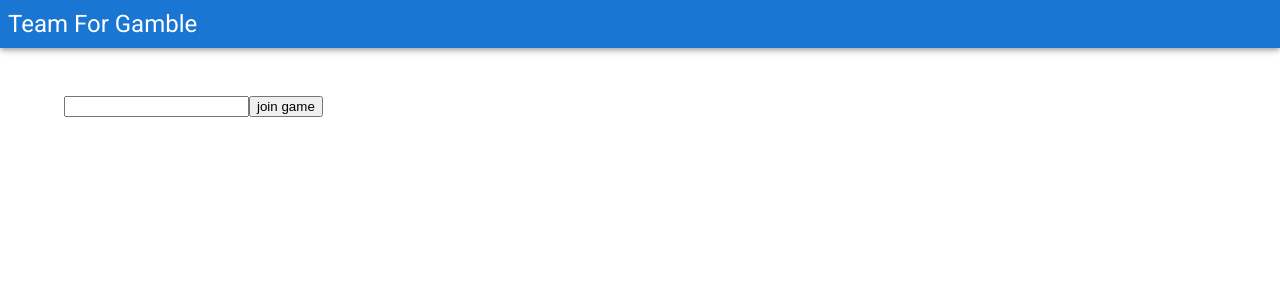
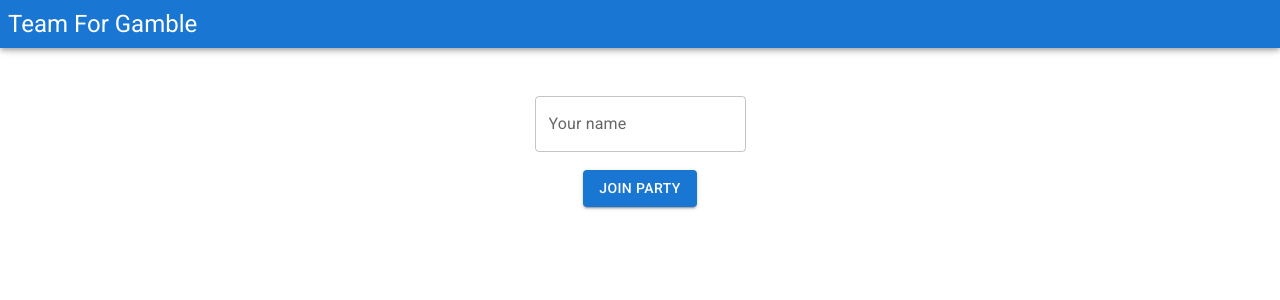
Before and after one commit to FranckErnewein/tft, a React (Vite) app: page / in a window 1280 px wide. Shown: the top 300 px of the page. Built offline with nearby package versions, Linux system fonts and the light colour scheme; no server answers.

Commit message:
redesign join form

```diff
--- a/src/components/JoinGame.tsx
+++ b/src/components/JoinGame.tsx
@@ -1,8 +1,12 @@
-import { FC, useRef } from "react";
+import { FC, useState, ChangeEvent } from "react";
 import { Navigate } from "react-router-dom";
+import ArrowForwardIcon from "@mui/icons-material/ArrowForward";
 
 import { useCommand } from "../hooks";
 import { PlayerJoined } from "../events";
+import Box from "@mui/material/Box";
+import TextField from "@mui/material/TextField";
+import Button from "@mui/material/Button";
 import playerJoin, {
   Options as PlayerJoinOptions,
 } from "../commands/playerJoin";
@@ -11,7 +15,7 @@ const JoinGame: FC = () => {
   const playerJoinMutation = useCommand<PlayerJoinOptions, PlayerJoined>(
     playerJoin
   );
-  const inputPlayerName = useRef<HTMLInputElement>(null);
+  const [playerName, setPlayerName] = useState<string>("");
 
   const playerId = playerJoinMutation.data?.payload.player.id;
   if (playerId) {
@@ -19,23 +23,23 @@ const JoinGame: FC = () => {
   }
 
   return (
-    <form
-      action=""
-      onSubmit={(e) => {
-        e.preventDefault();
-        if (
-          inputPlayerName.current &&
-          inputPlayerName.current.value.length > 1
-        ) {
-          playerJoinMutation.mutate({
-            playerName: inputPlayerName.current?.value,
-          });
+    <Box textAlign="center">
+      <TextField
+        label="Your name"
+        variant="outlined"
+        onChange={(e: ChangeEvent<HTMLInputElement>) =>
+          setPlayerName(e.target.value)
         }
-      }}
-    >
-      <input type="text" ref={inputPlayerName} />
-      <input type="submit" value="join game" />
-    </form>
+      />
+      <br />
+      <br />
+      <Button
+        variant="contained"
+        onClick={() => playerJoinMutation.mutate({ playerName })}
+      >
+        Join party
+      </Button>
+    </Box>
   );
 };
 
```
